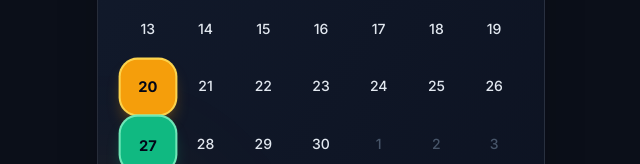
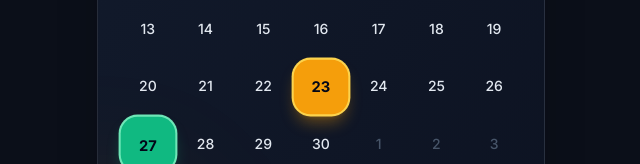
Before and after one commit to z3omohd/sun, a plain HTML site: page index.html in a window 1280 px wide. Shown: the part 499-663 px from the top of the page, without its empty margins (319-959 px from the left). Drawn offline with nearby package versions, Linux system fonts and the light colour scheme.

Commit message:
Update index.html

```diff
--- a/index.html
+++ b/index.html
@@ -142,7 +142,7 @@
  </div>
 
  <script>
- let currentDate = new Date(2026, 8, 20); // Default Sep 20, 2026
+ let currentDate = new Date(); // Default Sep 20, 2026
  const salaryDay = 27; // Fixed salary day each month
  const monthNames = ["January", "February", "March", "April", "May", "June", "July", "August", "September", "October", "November", "December"];
 
```
